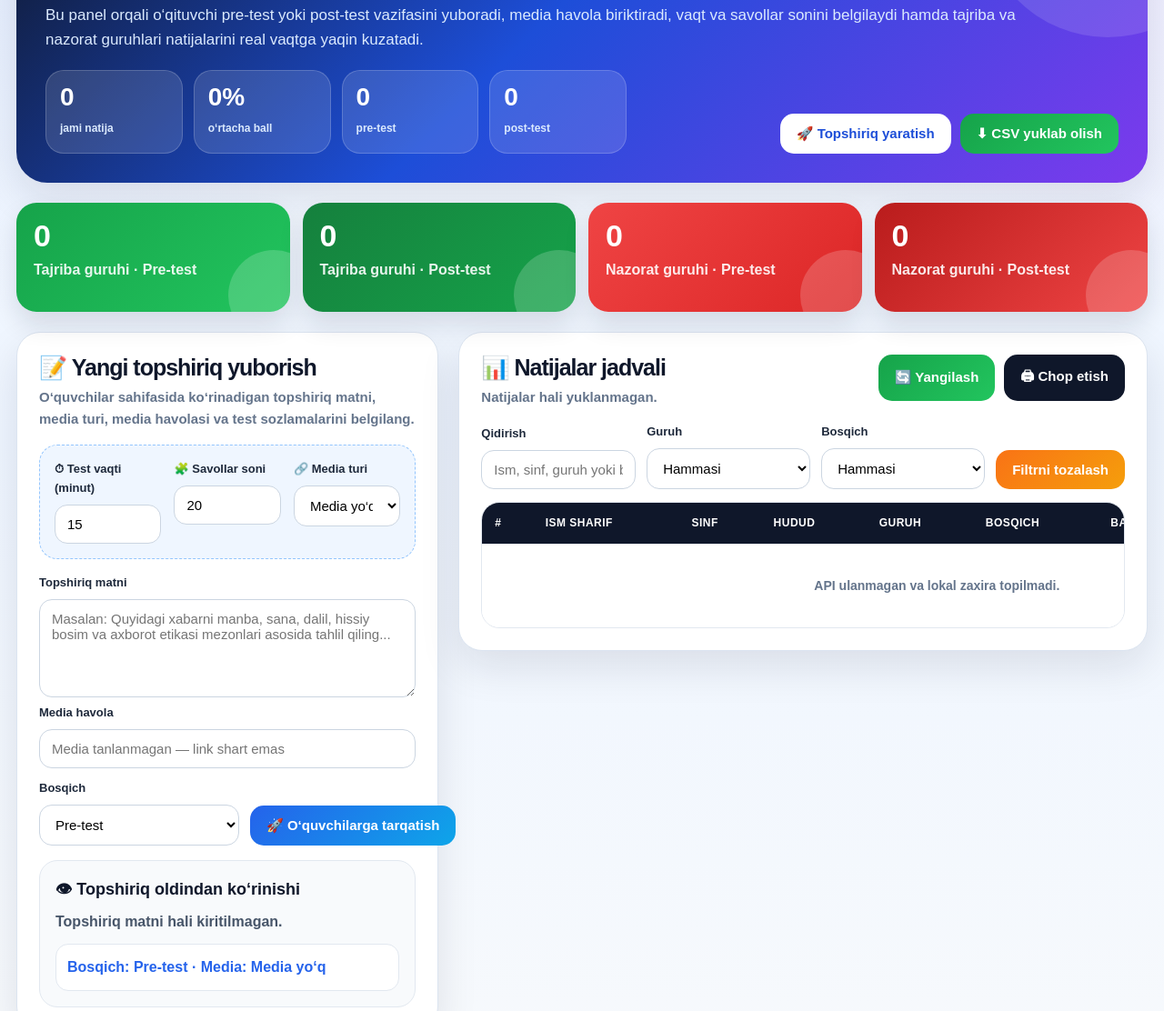
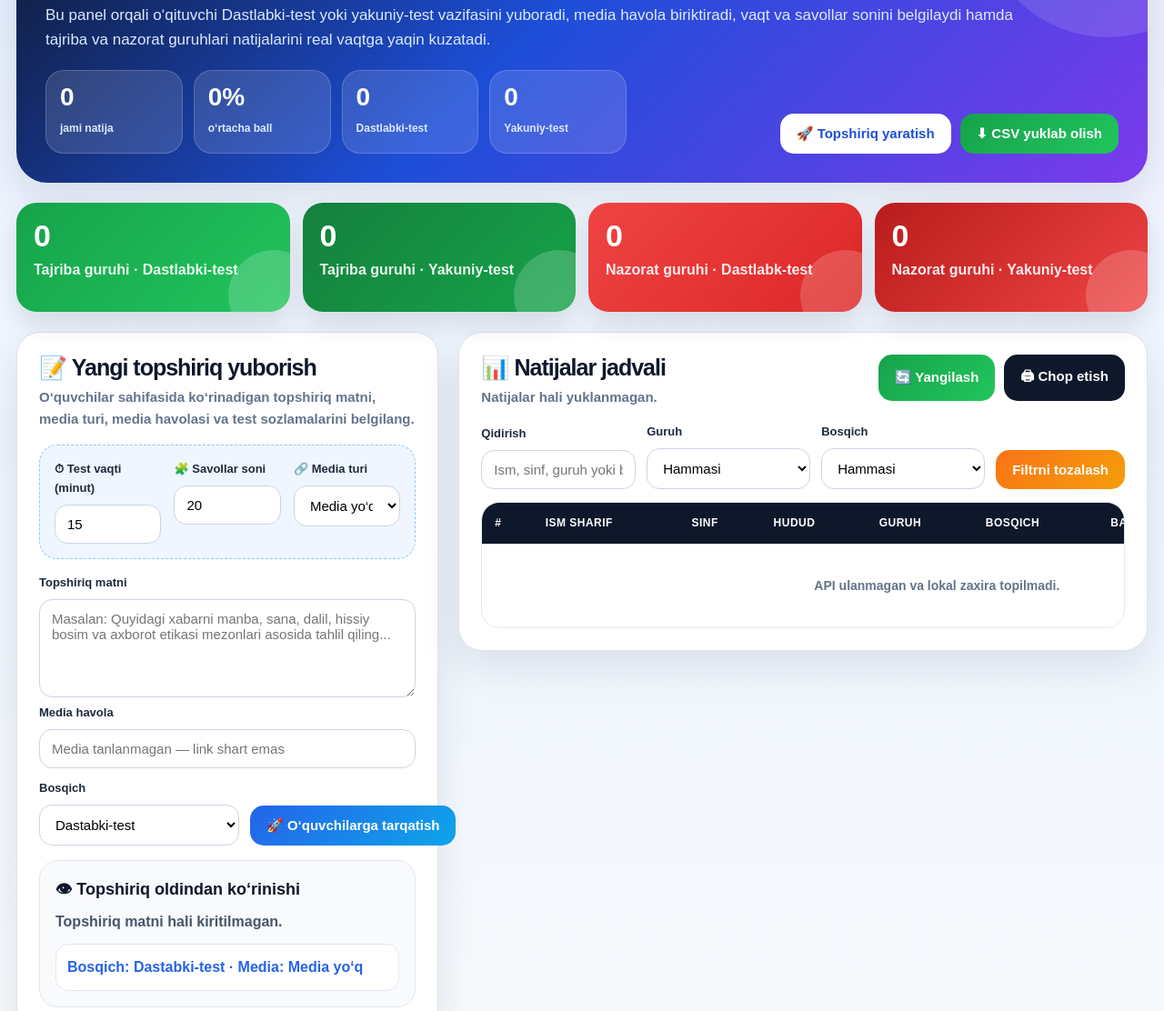
Before and after one commit to mirobidsulaymonov/ai, a plain HTML site: page test_o'qituvchi_nazorati.html in a window 1280 px wide. Shown: the part 242-1354 px from the top of the page at 91% size. Drawn offline with Linux system fonts and the light colour scheme; no server answers.

Commit message:
Update test_o'qituvchi_nazorati.html

```diff
--- a/test_o'qituvchi_nazorati.html
+++ b/test_o'qituvchi_nazorati.html
@@ -535,13 +535,13 @@ tbody tr:last-child td{border-bottom:0}
   <section class="hero">
     <div class="badge">Media-monitoring · O‘qituvchi boshqaruv paneli</div>
     <h1>Topshiriq yuborish va o‘quvchilar natijalarini kuzatish</h1>
-    <p>Bu panel orqali o‘qituvchi pre-test yoki post-test vazifasini yuboradi, media havola biriktiradi, vaqt va savollar sonini belgilaydi hamda tajriba va nazorat guruhlari natijalarini real vaqtga yaqin kuzatadi.</p>
+    <p>Bu panel orqali o‘qituvchi Dastlabki-test yoki yakuniy-test vazifasini yuboradi, media havola biriktiradi, vaqt va savollar sonini belgilaydi hamda tajriba va nazorat guruhlari natijalarini real vaqtga yaqin kuzatadi.</p>
     <div class="hero-row">
       <div class="hero-mini">
         <div class="mini-stat"><b id="heroTotal">0</b><span>jami natija</span></div>
         <div class="mini-stat"><b id="heroAvg">0%</b><span>o‘rtacha ball</span></div>
-        <div class="mini-stat"><b id="heroPre">0</b><span>pre-test</span></div>
-        <div class="mini-stat"><b id="heroPost">0</b><span>post-test</span></div>
+        <div class="mini-stat"><b id="heroPre">0</b><span>Dastlabki-test</span></div>
+        <div class="mini-stat"><b id="heroPost">0</b><span>Yakuniy-test</span></div>
       </div>
       <div style="display:flex;gap:10px;flex-wrap:wrap;justify-content:flex-end">
         <button class="btn btn-white" onclick="scrollToTask()">🚀 Topshiriq yaratish</button>
@@ -551,10 +551,10 @@ tbody tr:last-child td{border-bottom:0}
   </section>
 
   <section class="stat-grid">
-    <div class="stat-box bg-te"><h2 id="count_te">0</h2><p>Tajriba guruhi · Pre-test</p></div>
-    <div class="stat-box bg-tx"><h2 id="count_tx">0</h2><p>Tajriba guruhi · Post-test</p></div>
-    <div class="stat-box bg-ne"><h2 id="count_ne">0</h2><p>Nazorat guruhi · Pre-test</p></div>
-    <div class="stat-box bg-nx"><h2 id="count_nx">0</h2><p>Nazorat guruhi · Post-test</p></div>
+    <div class="stat-box bg-te"><h2 id="count_te">0</h2><p>Tajriba guruhi · Dastlabki-test</p></div>
+    <div class="stat-box bg-tx"><h2 id="count_tx">0</h2><p>Tajriba guruhi · Yakuniy-test</p></div>
+    <div class="stat-box bg-ne"><h2 id="count_ne">0</h2><p>Nazorat guruhi · Dastlabk-test</p></div>
+    <div class="stat-box bg-nx"><h2 id="count_nx">0</h2><p>Nazorat guruhi · Yakuniy-test</p></div>
   </section>
 
   <div class="main-grid">
@@ -602,8 +602,8 @@ tbody tr:last-child td{border-bottom:0}
           <div>
             <label for="t_phase">Bosqich</label>
             <select id="t_phase" onchange="updatePreview()">
-              <option value="Pre-test">Pre-test</option>
-              <option value="Post-test">Post-test</option>
+              <option value="Dastabki-test">Dastabki-test</option>
+              <option value="Yakuniy-test">Yakuniy-test</option>
             </select>
           </div>
           <button class="btn btn-blue" onclick="sendTask()">🚀 O‘quvchilarga tarqatish</button>
@@ -614,7 +614,7 @@ tbody tr:last-child td{border-bottom:0}
         <div class="preview" id="previewBox">
           <h3>👁 Topshiriq oldindan ko‘rinishi</h3>
           <p id="previewText">Topshiriq matni hali kiritilmagan.</p>
-          <div class="preview-link" id="previewMeta">Bosqich: Pre-test · Media: media yo‘q</div>
+          <div class="preview-link" id="previewMeta">Bosqich: Dastlabki-test · Media: media yo‘q</div>
         </div>
       </div>
     </section>
@@ -649,8 +649,8 @@ tbody tr:last-child td{border-bottom:0}
             <label for="phaseFilter">Bosqich</label>
             <select id="phaseFilter" onchange="renderTable()">
               <option value="">Hammasi</option>
-              <option value="Pre-test">Pre-test</option>
-              <option value="Post-test">Post-test</option>
+              <option value="Dastabki-test">Dastoabki-test</option>
+              <option value="Yakuniy-test">Yakuniy-test</option>
             </select>
           </div>
           <button class="btn btn-orange" onclick="clearFilters()">Filtrni tozalash</button>
@@ -899,7 +899,7 @@ function renderTable(customEmpty="Natijalar topilmadi."){
   body.innerHTML = rows.map((row, i) => {
     const [level, levelClass] = scoreLevel(row.score);
     const groupClass = row.group === "Tajriba" ? "pill-green" : row.group === "Nazorat" ? "pill-red" : "pill-orange";
-    const phaseClass = row.phase === "Post-test" ? "pill-blue" : "pill-orange";
+    const phaseClass = row.phase === "Yakuniy-test" ? "pill-blue" : "pill-orange";
 
     return `<tr>
       <td>${i+1}</td>
@@ -931,12 +931,12 @@ function updateStats(rows){
     const group = row.group;
     const phase = row.phase;
 
-    if(group === "Tajriba" && phase === "Pre-test") st.te++;
-    if(group === "Tajriba" && phase === "Post-test") st.tx++;
-    if(group === "Nazorat" && phase === "Pre-test") st.ne++;
-    if(group === "Nazorat" && phase === "Post-test") st.nx++;
-    if(phase === "Pre-test") st.pre++;
-    if(phase === "Post-test") st.post++;
+    if(group === "Tajriba" && phase === "Dastabki-test") st.te++;
+    if(group === "Tajriba" && phase === "Yakuniy-test") st.tx++;
+    if(group === "Nazorat" && phase === "Dastabki-test") st.ne++;
+    if(group === "Nazorat" && phase === "Yakuniy-test") st.nx++;
+    if(phase === "Dastabki-test") st.pre++;
+    if(phase === "Yakuniy-test") st.post++;
 
     const score = Number(row.score);
     if(Number.isFinite(score)){
@@ -1007,7 +1007,7 @@ function restoreLastTask(){
     const ok = confirm("Oxirgi yuborilgan topshiriqni formaga qayta tiklaysizmi?");
     if(!ok) return;
     document.getElementById("t_text").value = t.text || "";
-    document.getElementById("t_phase").value = t.phase || "Pre-test";
+    document.getElementById("t_phase").value = t.phase || "Dastabki-test";
     document.getElementById("t_media_type").value = t.mediaType || "none";
     document.getElementById("t_media_url").value = t.mediaUrl || "";
     document.getElementById("t_time_limit").value = t.timeLimit || 15;
```
